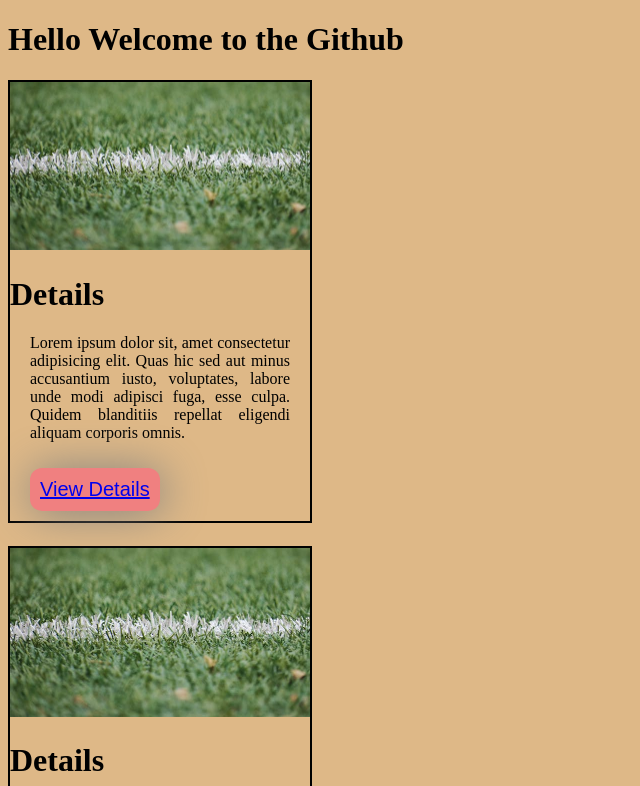
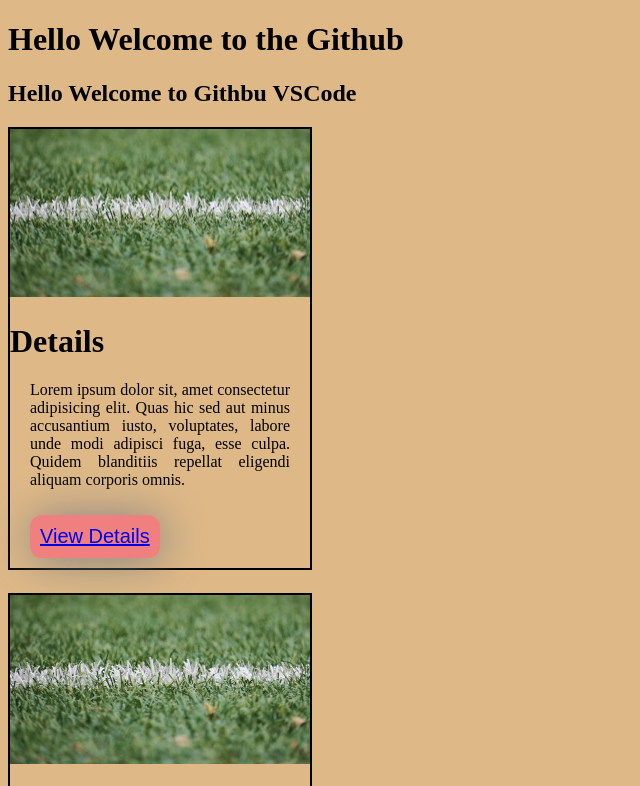
Before and after one commit to RanaZainPNY/webdev_batc8_demo, a plain HTML site: page index.html in a window 1280 px wide. Shown: the top 786 px of the page, without its empty margins (0-640 px from the left). Drawn offline with Linux system fonts and the light colour scheme.

Commit message:
added vscode snippet

```diff
--- a/index.html
+++ b/index.html
@@ -81,6 +81,7 @@
   <body>
 
     <h1>Hello Welcome to the Github</h1>
+    <h2>Hello Welcome to Githbu VSCode </h2>
 
     <!-- Cards -->
     <div class="card">
```
